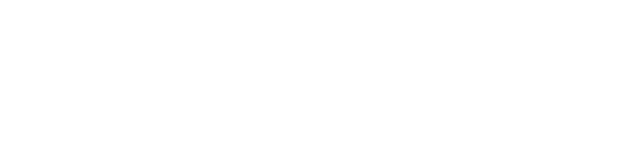
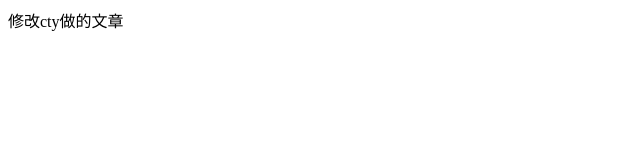
Before and after one commit to xyxxlqy/ctywxp, a plain HTML site: page cty.html in a window 1280 px wide. Shown: the whole page, without its empty margins (0-640 px from the left). Drawn offline with Linux system fonts and the light colour scheme.

Commit message:
修改cty的ctycty

```diff
--- a/cty.html
+++ b/cty.html
@@ -6,5 +6,7 @@
         <meta name="viewport" content="width=device-width, initial-scale=1.0" />
         <title>Document</title>
     </head>
-    <body></body>
+    <body>
+        修改cty做的文章
+    </body>
 </html>
```
